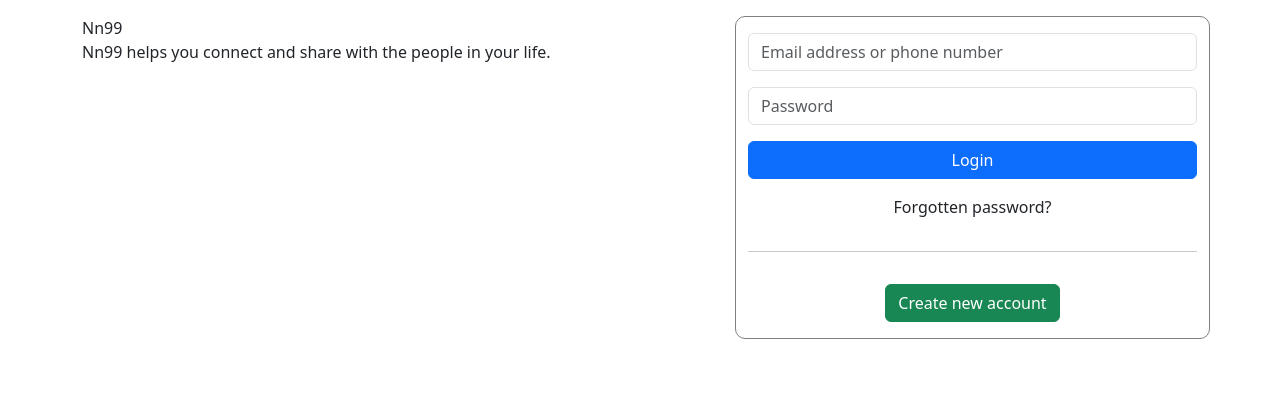
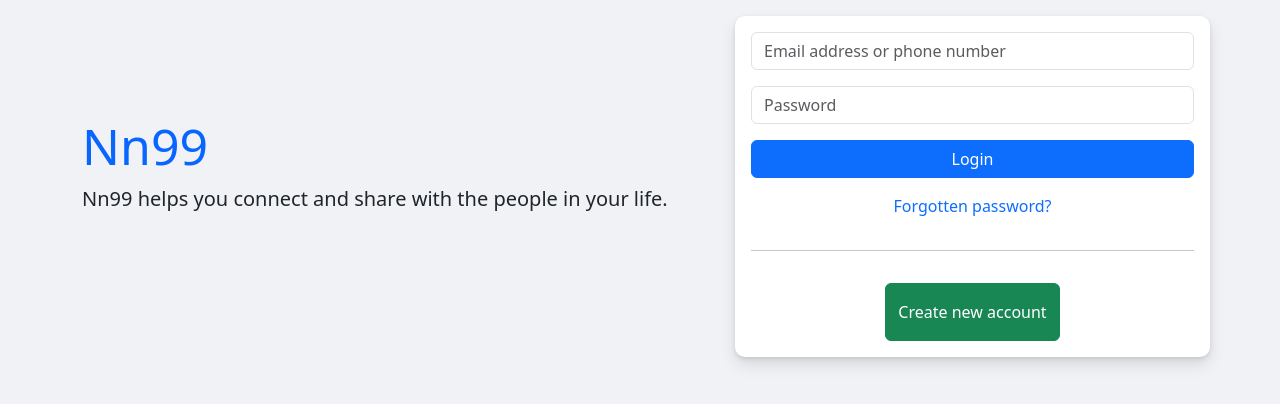
Before and after one commit to nmnhan2641999/JWT_Frontend, a React (Create React App) app: page /login in a window 1280 px wide. Shown: the top 404 px of the page. Built offline with nearby package versions, Linux system fonts and the light colour scheme.

Commit message:
login page

```diff
--- a/src/component/Login/Login.js
+++ b/src/component/Login/Login.js
@@ -1,21 +1,22 @@
 import './Login.scss'
 const Login = (props) => {
     return (
-        <div className="login-container mt-3">
+        <div className="login-container pt-3">
             <div className="container ">
-                <div className="row">
-                    <div className="content-left col-7">
-                        <div className='Brand'>Nn99</div>
+                <div className="row px-3 px-sm-0 ">
+                    <div className="content-left col-12 d-none col-sm-7 d-sm-block align-self-center ">
+                        <div className='brand'>Nn99</div>
                         <div className='detail'>Nn99 helps you connect and share with the people in your life.</div>
                     </div>
-                    <div className="content-right col-5 d-flex flex-column py-3 gap-3">
+                    <div className="content-right col-sm-5 col-12 d-flex flex-column py-3 gap-3 px-3 ">
+                        <div className='brand d-block d-sm-none'>Nn99</div>
                         <input type='text' className='form-control' placeholder='Email address or phone number'></input>
                         <input type='text' className='form-control' placeholder='Password'></input>
                         <button className='btn btn-primary'>Login</button>
-                        <span className='text-center'>Forgotten password?</span>
+                        <span className='text-center'><a className='forgot_password' href='#'>Forgotten password?</a></span>
                         <hr />
                         <div className='text-center'>
-                            <button className='btn btn-success'>Create new account</button>
+                            <button className='btn btn-success py-3'>Create new account</button>
                         </div>
                     </div>
 
--- a/src/component/Login/Login.scss
+++ b/src/component/Login/Login.scss
@@ -1,20 +1,43 @@
-.red {
-    border: 1px solid red;
-}
+.login-container {
+    background-color: #f0f2f5;
+    min-height: 100vh;
+    padding-top: 20px;
 
-.green {
-    border: 1px solid green;
+    .content-left {
+        padding-bottom: 50px;
 
-}
+        .brand {
+            color: #0866ff;
+            font-size: 50px;
+        }
 
-.yellow {
-    border: 1px solid yellow;
+        .detail {
+            font-size: 20px;
+        }
+    }
 
-}
+    .content-right {
+        display: flex;
+        justify-content: center;
 
-.login-container {
-    .content-right {
-        border: 1px solid grey;
         border-radius: 10px;
+        background-color: #fff;
+
+        box-shadow: 0 2px 4px rgba(0, 0, 0, .1), 0 8px 16px rgba(0, 0, 0, .1);
+        box-sizing: border-box;
+
+        .brand {
+            color: #0866ff;
+            text-align: center;
+            font-size: 30px;
+        }
+    }
+
+    .forgot_password {
+        text-decoration: none;
+
+        &:hover {
+            text-decoration: underline;
+        }
     }
 }
--- a/src/component/Navigation/Nav.scss
+++ b/src/component/Navigation/Nav.scss
@@ -1,8 +1,3 @@
-body {
-    margin: 0;
-    font-family: Arial, Helvetica, sans-serif;
-}
-
 .topnav {
     overflow: hidden;
     background-color: #333;
```
